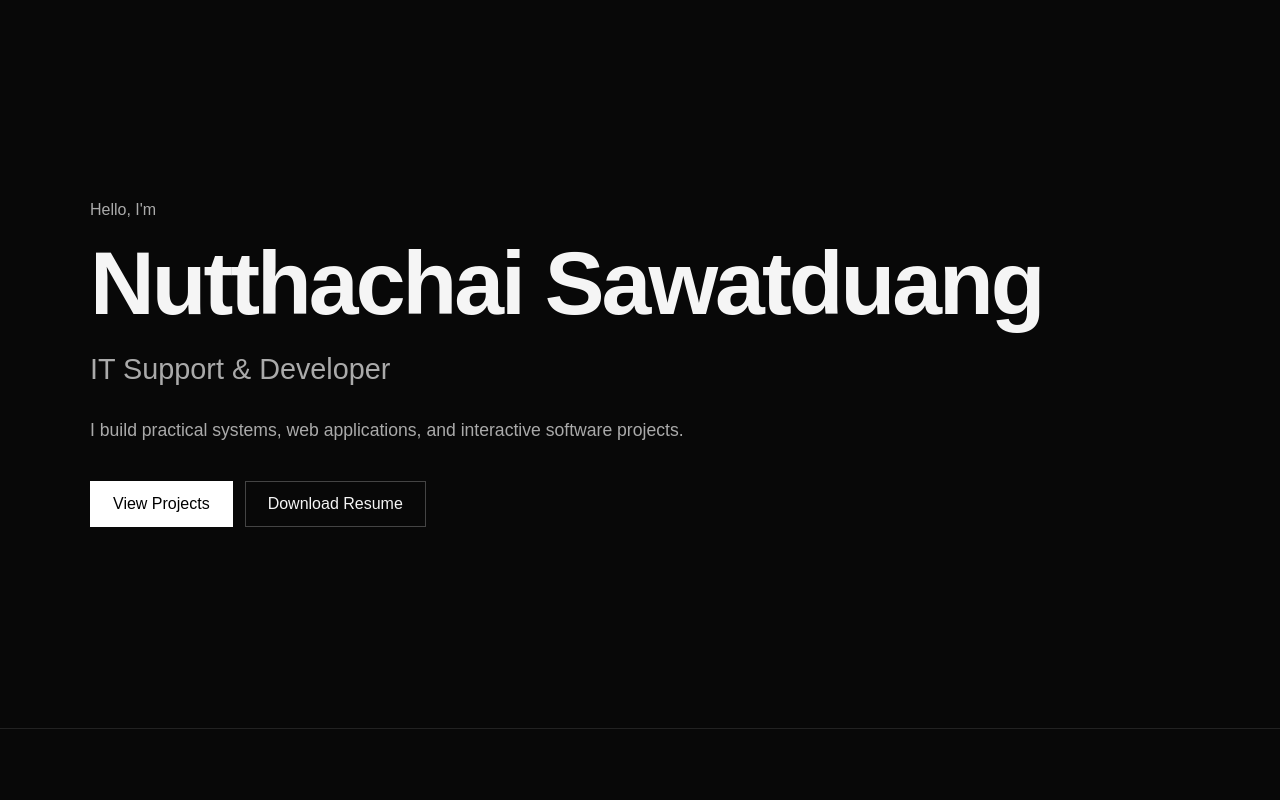
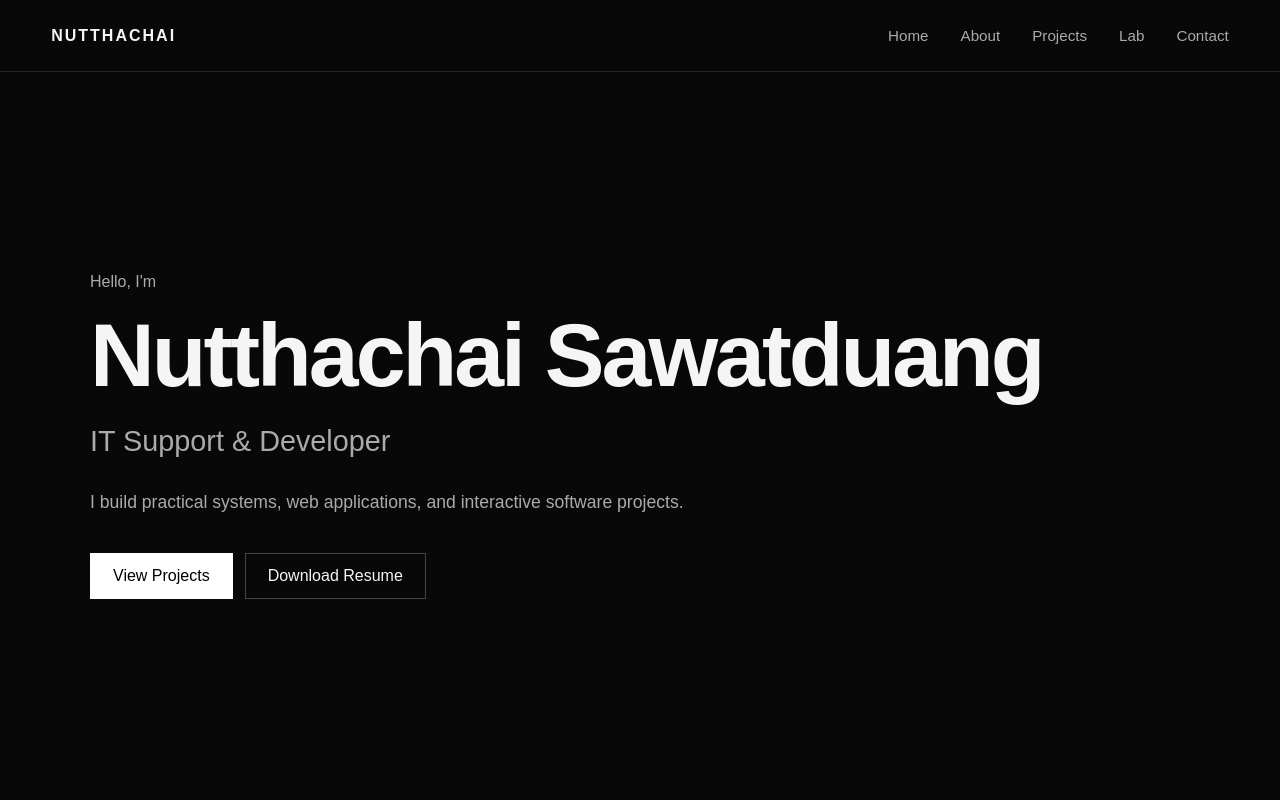
Before and after one commit to minuaftw-cyber/developer-portfolio, a Next.js app: page / in a window 1280 px wide. Shown: the top 800 px of the page. Built offline with nearby package versions, Linux system fonts and the light colour scheme.

Commit message:
Add navbar component

```diff
--- /dev/null
+++ b/app/components/Navbar.tsx
@@ -0,0 +1,21 @@
+import Link from "next/link";
+
+export default function Navbar() {
+  return (
+    <header className="navbar">
+      <div className="navbar-container">
+        <Link href="/" className="navbar-logo">
+          NUTTHACHAI
+        </Link>
+
+        <nav className="navbar-menu">
+          <Link href="/">Home</Link>
+          <Link href="/about">About</Link>
+          <Link href="/projects">Projects</Link>
+          <Link href="/lab">Lab</Link>
+          <Link href="/contact">Contact</Link>
+        </nav>
+      </div>
+    </header>
+  );
+}
--- a/app/globals.css
+++ b/app/globals.css
@@ -161,3 +161,41 @@ a {
     padding: 80px 0;
   }
 }
+/* NAVBAR */
+
+.navbar {
+  height: 72px;
+  border-bottom: 1px solid #222;
+  display: flex;
+  align-items: center;
+}
+
+.navbar-container {
+  width: min(1400px, 92%);
+  margin: 0 auto;
+
+  display: flex;
+  align-items: center;
+  justify-content: space-between;
+}
+
+.navbar-logo {
+  font-size: 1rem;
+  font-weight: 700;
+  letter-spacing: 2px;
+}
+
+.navbar-menu {
+  display: flex;
+  gap: 32px;
+}
+
+.navbar-menu a {
+  color: #aaa;
+  font-size: 0.95rem;
+  transition: color 0.2s ease;
+}
+
+.navbar-menu a:hover {
+  color: #fff;
+}
--- a/app/layout.tsx
+++ b/app/layout.tsx
@@ -1,29 +1,23 @@
 import type { Metadata } from "next";
-import { Geist, Geist_Mono } from "next/font/google";
 import "./globals.css";
-
-const geistSans = Geist({
-  variable: "--font-geist-sans",
-  subsets: ["latin"],
-});
-
-const geistMono = Geist_Mono({
-  variable: "--font-geist-mono",
-  subsets: ["latin"],
-});
+import Navbar from "./components/Navbar";
 
 export const metadata: Metadata = {
-  title: "Create Next App",
-  description: "Generated by create next app",
+  title: "Nutthachai Sawatduang | IT Support & Developer",
+  description: "Personal developer portfolio",
 };
 
-export default function RootLayout({ children }: LayoutProps<"/">) {
+export default function RootLayout({
+  children,
+}: Readonly<{
+  children: React.ReactNode;
+}>) {
   return (
-    <html
-      lang="en"
-      className={`${geistSans.variable} ${geistMono.variable} h-full antialiased`}
-    >
-      <body className="min-h-full flex flex-col">{children}</body>
+    <html lang="en">
+      <body>
+        <Navbar />
+        {children}
+      </body>
     </html>
   );
 }
```
